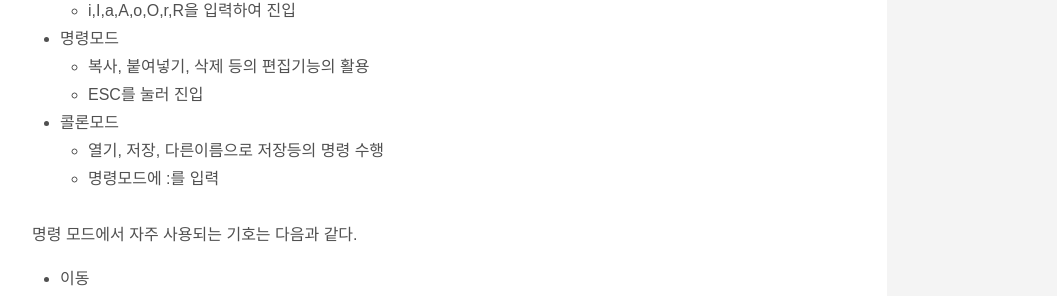
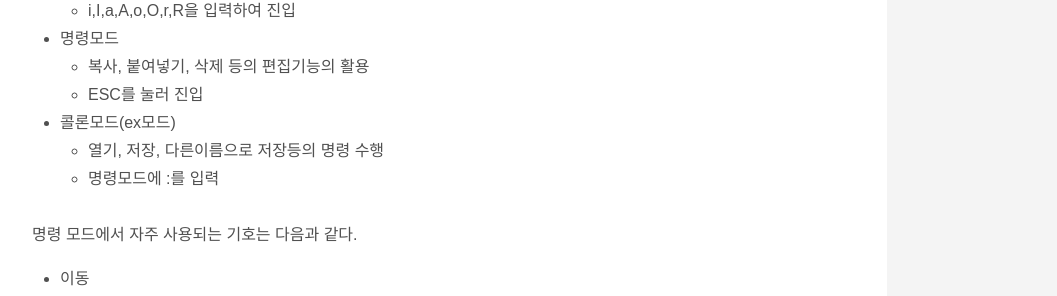
Before and after one commit to ThroughKim/throughkim.github.com, a Jekyll site: the page built from _posts/2017-01-09-linux-14.md, in a window 1280 px wide and 900 px high, scrolled down 19134 px. Shown: the part 146-442 px from the top of the window, without its empty margins (223-1280 px from the left). Built offline with Jekyll 4.4.1, drawn with Linux system fonts in a browser that asks for light colours; some web fonts are replaced.

Commit message:
upload blog

```diff
--- a/_posts/2017-01-09-linux-14.md
+++ b/_posts/2017-01-09-linux-14.md
@@ -600,7 +600,7 @@ $ more test.txt
 - 명령모드
   - 복사, 붙여넣기, 삭제 등의 편집기능의 활용
   - ESC를 눌러 진입
-- 콜론모드
+- 콜론모드(ex모드)
   - 열기, 저장, 다른이름으로 저장등의 명령 수행
   - 명령모드에 :를 입력
 
```
